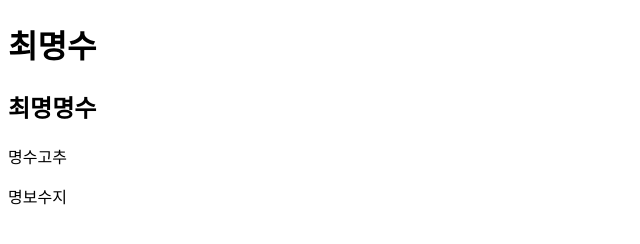
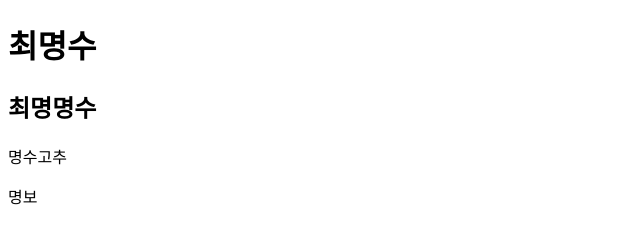
Before and after one commit to cih6/github_test, a plain HTML site: page index.html in a window 1280 px wide. Shown: the full height of the page, 0-640 px from the left. Drawn offline with Linux system fonts and the light colour scheme.

Commit message:
Update index.html

```diff
--- a/index.html
+++ b/index.html
@@ -10,6 +10,6 @@
     <h1>최명수</h1>
     <h2>최명명수</h2>
     <p>명수고추</p>
-    <p>명보수지</p>
+    <p>명보</p>
 </body>
 </html>
```
